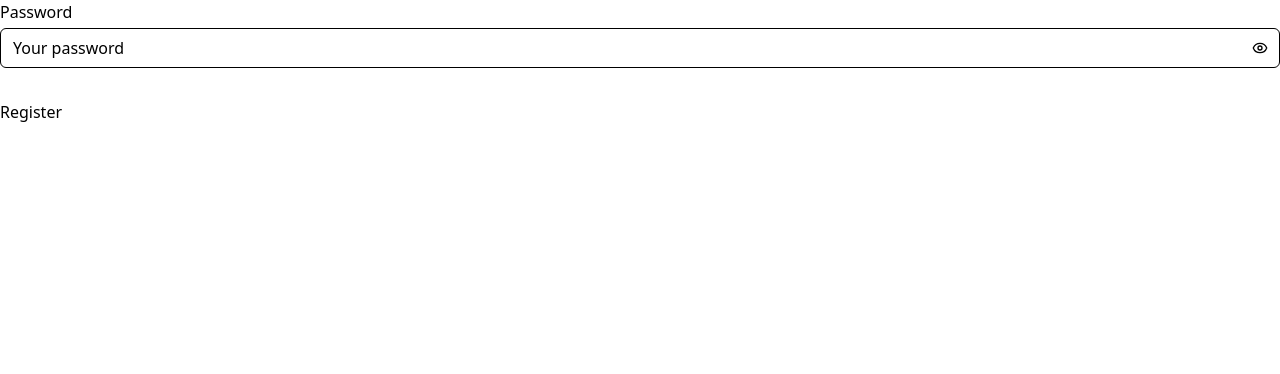
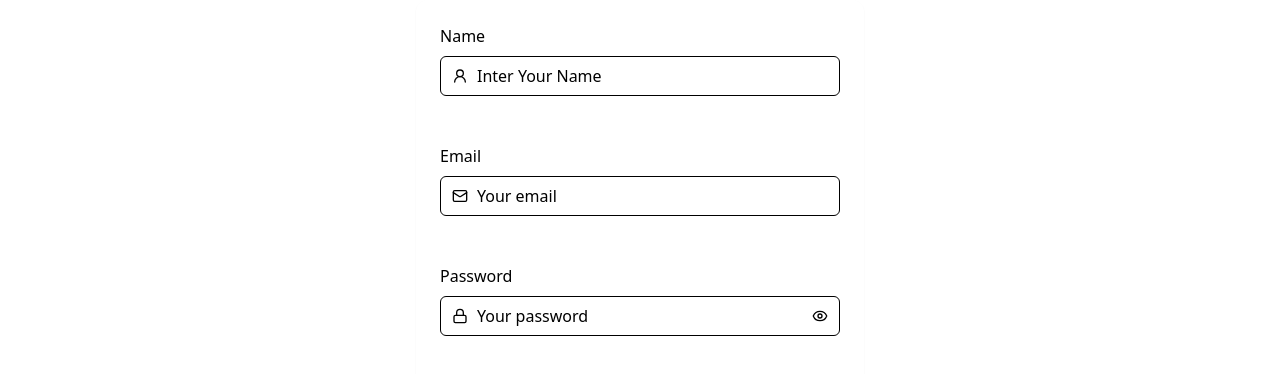
Before and after one commit to NayimWd/NayimWd-Unity-Sports-Dashboard, a React (Vite) app: page /registration in a window 1280 px wide. Shown: the top 374 px of the page. Built offline with nearby package versions, Linux system fonts and the light colour scheme.

Commit message:
Add EmailInput and TextInput components; update RegistrationForm to utilize new inputs and enhance form handling

```diff
--- a/src/component/input/BaseInput.tsx
+++ b/src/component/input/BaseInput.tsx
@@ -32,9 +32,9 @@ const inputStyles = cva(
     {
         variants: {
             variant: {
-                primary: "border-inputBorder focus:ring-2 focus:ring-primary",
-                success: "border-inputBorder focus:ring-2 focus:ring-green-500",
-                error: "border-inputBorder focus:ring-2 focus:ring-red-500",
+                primary: "bg-surface border-inputBorder focus:ring-2 focus:ring-primary",
+                success: "bg-surface border-inputBorder focus:ring-2 focus:ring-green-500",
+                error: "bg-surface border-inputBorder focus:ring-2 focus:ring-red-500",
             }
         },
         defaultVariants: {
--- /dev/null
+++ b/src/component/input/EmailInput.tsx
@@ -0,0 +1,68 @@
+import React, { useEffect, useState } from 'react'
+import BaseInput from './BaseInput';
+import { useFormContext } from 'react-hook-form';
+
+interface EmailInputProps {
+    name: string;
+    label: string;
+    placeholder: string;
+    icon?: React.ReactNode;
+}
+
+const EmailInput = ({name, label, placeholder, icon} : EmailInputProps) => {
+// import useFormContext to get the form methods
+const {register, watch, formState, trigger} = useFormContext();
+const {errors, touchedFields} = formState;
+
+// focus state
+const [focused, setFocused] = useState(false);
+const value = watch(name);
+const error = errors[name]?.message as string | undefined;
+
+const isTouched = touchedFields[name];
+
+// dynamic border color
+let variant: "primary" | "success" | "error" = "primary";
+
+// set the input variant based on the error and focus state
+if(focused && value) {
+    variant = error ? "error" : "success"
+};
+
+useEffect(() => {
+    // trigger validation while the input is focused and has a value
+    if(focused && value) {
+        trigger(name)
+    }
+},[value, name, focused, trigger, isTouched]);
+
+
+  return (
+    <div className='space-y-2'>
+        <label
+        htmlFor={name}
+        className='block text-font font-medium'>
+            {label}
+        </label>
+        <div className='relative'>
+            <BaseInput
+              id={name}
+              type="email"
+              placeholder={placeholder}
+              icon={icon}
+              variant={variant}
+              {...register(name)}
+              onFocus={() => setFocused(true)}
+              onBlur={() => setFocused(false)}
+            />
+            {
+                error && focused &&  value && (
+                    <p className='absolute mt-2  text-sm text-toastErrorText'>{error}</p>
+                )
+            }
+        </div>
+    </div>
+  )
+}
+
+export default EmailInput
--- a/src/component/input/PasswordInput.tsx
+++ b/src/component/input/PasswordInput.tsx
@@ -32,14 +32,18 @@ const PasswordInput = ({
     variant = error ? "error" : "success";
   }
 
-  useEffect(() => {}, [value, name, focused, trigger]);
+  useEffect(() => {
+    if(focused && value) {
+      trigger(name);
+    }
+  }, [value, name, focused, trigger, isTouched]);
 
   return (
-    <div className="mb-4">
+    <div className=" space-y-2 relative">
       {/* input label */}
       <label
-        htmlFor="label"
-        className="block font-medium mb-1"
+        htmlFor={name}
+        className="block text-font font-medium "
         aria-details="Password label"
       >
         {label}
@@ -55,6 +59,7 @@ const PasswordInput = ({
           {...register(name)}
           onFocus={() => setFocused(true)}
           onBlur={() => setFocused(false)}
+
         />
         <button
           type="button"
@@ -64,8 +69,8 @@ const PasswordInput = ({
           {showPassword ? <EyeOff size={16} /> : <Eye size={16} />}
         </button>
       </div>
-      {error && isTouched && (
-        <p className="text-sm text-toastErrorText mt-1">{error}</p>
+      {error && focused &&  value && (
+        <p className="absolute text-sm text-toastErrorText ">{error}</p>
       )}
     </div>
   );
--- /dev/null
+++ b/src/component/input/TextInput.tsx
@@ -0,0 +1,60 @@
+import React, { useEffect, useState } from "react";
+import BaseInput from "./BaseInput";
+import { useFormContext } from "react-hook-form";
+
+interface TextInputProps {
+  name: string;
+  label: string;
+  placeholder: string;
+  icon?: React.ReactNode;
+}
+
+const TextInput = ({ name, label, placeholder, icon }: TextInputProps) => {
+  // importing useFormContext to get the form methods
+  const { register, watch, formState, trigger } = useFormContext();
+  const { errors, touchedFields } = formState;
+
+  const [focused, setFocused] = useState(false);
+  const value = watch(name);
+  const error = errors[name]?.message as string | undefined;
+
+  const isTouched = touchedFields[name];
+
+  // dynamic border color
+  let variant: "primary" | "success" | "error" = "primary";
+
+  // set the input variant based on the error and focus state
+  if (focused && value) {
+    variant = error ? "error" : "success";
+  }
+
+  useEffect(() => {
+    // trigger validation when the input is focused and has a value
+    if (focused && value) {
+      trigger(name);
+    }
+  }, [value, name, focused, trigger, isTouched]);
+
+  return (
+    <div className="relative space-y-2">
+      <label className="block text-font font-medium" htmlFor={name}>{label}</label>
+      <div>
+        <BaseInput
+          id={name}
+          type="text"
+          placeholder={placeholder}
+          icon={icon}
+          variant={variant}
+          {...register(name)}
+          onFocus={() => setFocused(true)}
+          onBlur={() => setFocused(false)}
+        />
+      </div>
+      {error && focused &&  value && (
+        <p className="absolute text-sm text-toastErrorText "> {error} </p>
+      )}
+    </div>
+  );
+};
+
+export default TextInput;
--- a/src/pages/auth/Registration.tsx
+++ b/src/pages/auth/Registration.tsx
@@ -1,12 +1,16 @@
-import {z} from "zod";
+import { z } from "zod";
 import { useForm } from "react-hook-form";
 import FormContainer from "../../component/Form/FormContainer";
 
 import PasswordInput from "../../component/input/PasswordInput";
 import { zodResolver } from "@hookform/resolvers/zod";
+import { LockIcon, Mail, User2 } from "lucide-react";
+import Buttons from "../../component/common/Buttons";
+import TextInput from "../../component/input/TextInput";
+import EmailInput from "../../component/input/EmailInput";
 
 const schema = z.object({
-  name: z.string().min(1, "Name is required"),
+  name: z.string().min(3, "Name is required"),
   email: z.string().email("Invalid email"),
   password: z.string().min(6, "At least 6 characters"),
 });
@@ -19,15 +23,39 @@ const RegistrationForm = () => {
     mode: "onChange",
   });
 
-  const onSubmit = (data: FormValues) => {
+  const handleSubmit = (data: FormValues) => {
+    console.log("hit");
     console.log("Submitted", data);
   };
 
   return (
-    <FormContainer methods={methods} onSubmit={onSubmit} className="space-y-4">
-
-      <PasswordInput name="password" label="Password" placeholder="Your password" />
-      <button type="submit" className="btn-primary">Register</button>
+    <FormContainer
+      methods={methods}
+      onSubmit={handleSubmit}
+      className="flex flex-col gap-7 w-full max-w-md mx-auto p-6 rounded-xl bg-surface shadow-sm space-y-5"
+    >
+      <TextInput
+        name="name"
+        label="Name"
+        icon={<User2 size={16} />}
+        placeholder="Inter Your Name"
+      />
+      <EmailInput
+        name="email"
+        label="Email"
+        icon={<Mail size={16} />}
+        placeholder="Your email"
+      />
+      <PasswordInput
+        name="password"
+        label="Password"
+        icon={<LockIcon size={16} />}
+        placeholder="Your password"
+      />
+      <Buttons className="w-full md:w-28 mt-2 " type="submit" variant="primary">
+        {" "}
+        Submit{" "}
+      </Buttons>
     </FormContainer>
   );
 };
```
